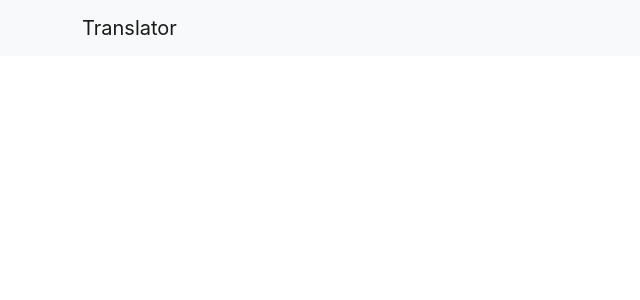
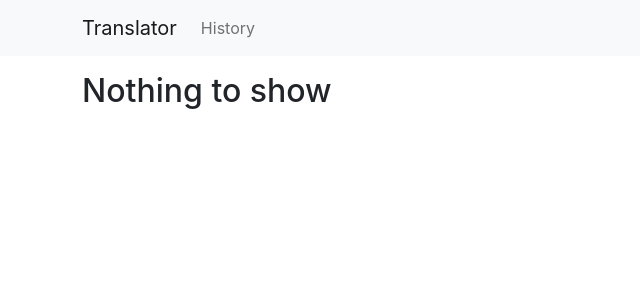
Before and after one commit to mxcv/translator, a React (Create React App) app: page /history in a window 1280 px wide. Before the commit this address had no page. Shown: the top 300 px of the page, without its empty margins (0-640 px from the left). Built offline with nearby package versions, Linux system fonts and the light colour scheme.

Commit message:
Add history component

```diff
--- a/src/app/App.js
+++ b/src/app/App.js
@@ -3,25 +3,27 @@ import Container from 'react-bootstrap/Container';
 import Nav from 'react-bootstrap/Nav';
 import Navbar from 'react-bootstrap/Navbar';
 import Translator from '../translator/Translator';
+import History from '../history/History';
 
 function App() {
     return (
         <div>
             <header>
-                <Navbar bg="light" variant="light">
-                    <Container fluid='md'>
-                        <Navbar.Brand href="/">Translator</Navbar.Brand>
-                        <Nav className="me-auto">
-                            {/* <Nav.Link href=""></Nav.Link> */}
+                <Navbar bg='light' variant='light'>
+                    <Container>
+                        <Navbar.Brand href='/'>Translator</Navbar.Brand>
+                        <Nav className='me-auto'>
+                            <Nav.Link href='/history'>History</Nav.Link>
                         </Nav>
                     </Container>
                 </Navbar>
             </header>
-            <main>
-                <Container fluid='md'>
+            <main className='mt-3'>
+                <Container>
                     <BrowserRouter>
                         <Routes>
                             <Route path='/' element={<Translator />}></Route>
+                            <Route path='/history' element={<History />}></Route>
                         </Routes>
                     </BrowserRouter>
                 </Container>
--- /dev/null
+++ b/src/history/History.js
@@ -0,0 +1,47 @@
+import React, { useEffect, useState } from 'react'
+import Button from 'react-bootstrap/Button';
+import Table from 'react-bootstrap/Table';
+import languages from '../language-select/languages.json'
+import { getTranslations, clearTranslations } from './HistoryRepository'
+
+function History() {
+    const [translations, setTranslations] = useState([]);
+    useEffect(() => setTranslations(getTranslations), [])
+
+    function onClear() {
+        clearTranslations()
+        setTranslations([])
+    }
+
+    return (
+        <div>
+            {
+                !translations?.length ? <h2>Nothing to show</h2> :
+                    <div className='d-flex align-items-end justify-content-between mb-3'>
+                        <div>Found: {translations.length}</div>
+                        <Button variant='danger' onClick={onClear}>Clear history</Button>
+                    </div>
+            }
+            {
+                translations.map((t, i) =>
+                <Table key={i} striped="columns" bordered>
+                    <thead>
+                        <tr>
+                            <th>{languages[t.from]}</th>
+                            <th>{languages[t.to]}</th>
+                        </tr>
+                    </thead>
+                    <tbody>
+                        <tr>
+                            <td className='w-50'>{t.text}</td>
+                            <td className='w-50'>{t.translation}</td>
+                        </tr>
+                    </tbody>
+                </Table>
+                )
+            }
+        </div>
+    )
+}
+
+export default History
--- a/src/language-panel/LanguagePanel.js
+++ b/src/language-panel/LanguagePanel.js
@@ -13,7 +13,7 @@ function LanguagePanel({from, setFrom, to, setTo}) {
     }
 
     return (
-        <Row className='mt-2 g-2'>
+        <Row className='mt-2 gx-2'>
             <Col><LanguageSelect selected={from} onChange={e => setFrom(e.target.value)} hasDetect /></Col>
             <Col xs='auto'>
                 <Button type='button' onClick={onSwapLanguages} variant='outline-secondary'>
--- a/src/translator/Translator.js
+++ b/src/translator/Translator.js
@@ -35,15 +35,17 @@ function Translator() {
         <Form onSubmit={e => onTranslate(e, from)}>
             <LanguagePanel from={from} setFrom={setFrom} to={to} setTo={setTo} />
             <Row className='mt-0 g-2'>
-                <Col md>
+                <Col sm>
                     <Form.Control as="textarea" value={text} onChange={e => setText(e.target.value)} required rows='10' />
                 </Col>
-                <Col md>
+                <Col sm>
                     <Form.Control as="textarea" value={translation} onChange={e => setTranslation(e.target.value)} disabled={isLoading} className='h-100 Translator-result' readOnly placeholder='Translation' />
                 </Col>
             </Row>
-            <Row className='justify-content-end m-0 mt-2'>
-                <Button type='submit' disabled={isLoading} variant='outline-primary' className='col-md-auto'>Translate</Button>
+            <Row className='mt-2 justify-content-end'>
+                <Col sm='auto'>
+                    <Button type='submit' disabled={isLoading} variant='primary' className='w-100'>Translate</Button>
+                </Col>
             </Row>
         </Form>
     )
--- a/src/translator/TranslatorRepository.js
+++ b/src/translator/TranslatorRepository.js
@@ -1,3 +1,5 @@
+import { saveTranslation } from '../history/HistoryRepository'
+
 const baseUrl = 'https://' + process.env.REACT_APP_API_HOST
 const options = {
     method: 'POST',
@@ -21,5 +23,7 @@ export async function translate(text, from, to) {
     const response = await fetch(baseUrl + '/translate', options)
     if (!response.ok)
         throw new Error(response)
-    return (await response.json()).translations.translation
+    const translation = (await response.json()).translations.translation;
+    saveTranslation({ text: text, translation: translation, from: from, to: to})
+    return translation
 }
```
